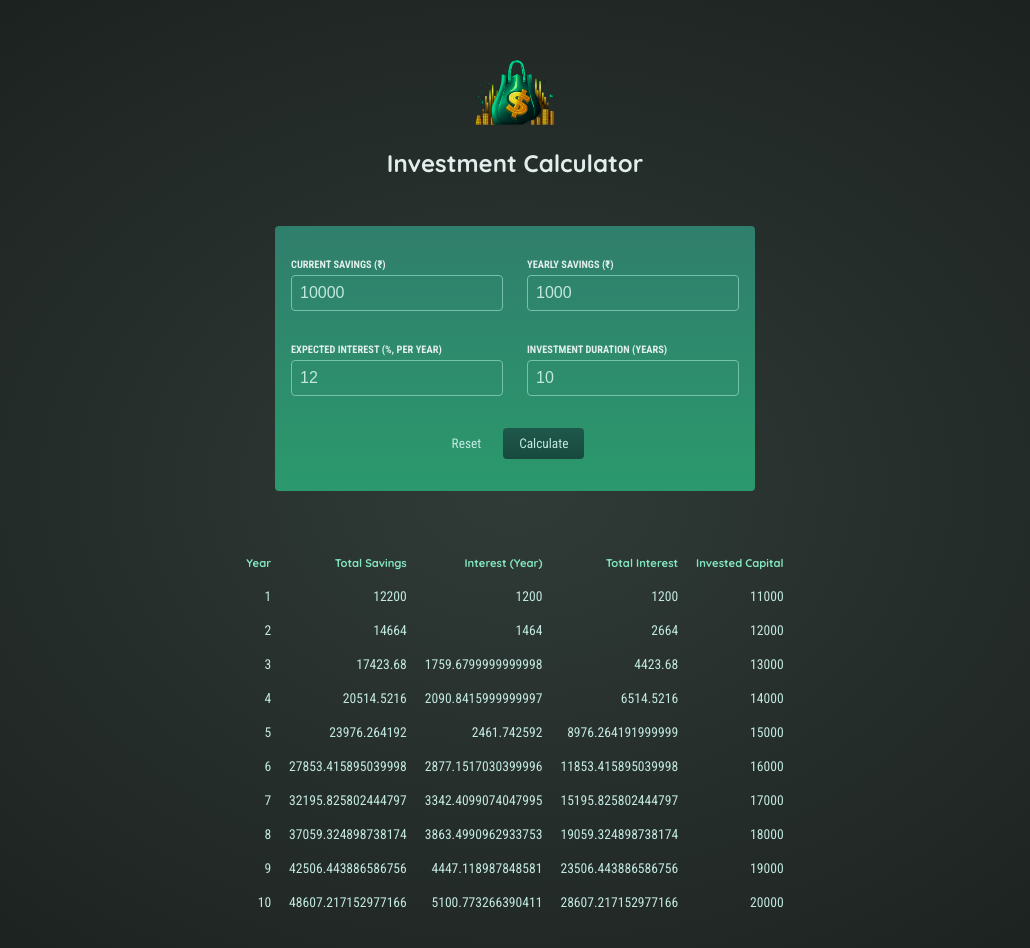
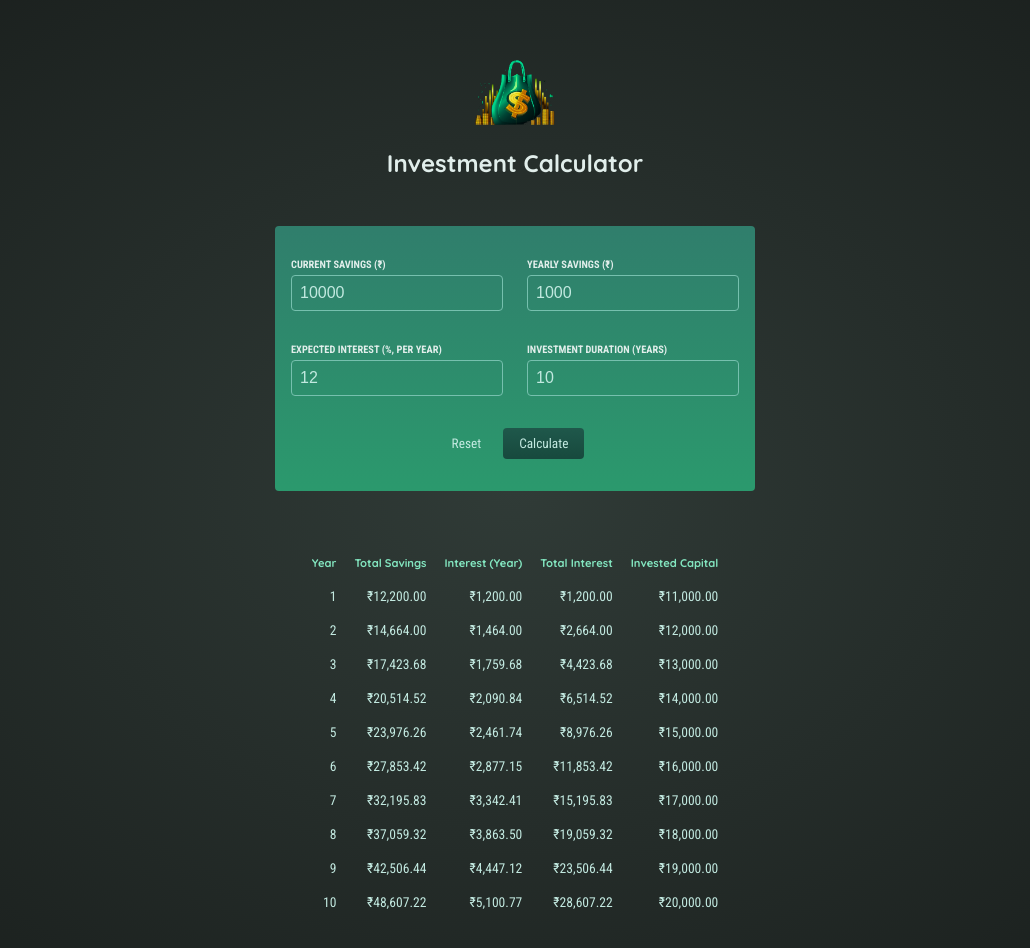
Before and after one commit to vaibhavc2/investment-project, a React app: page / in a window 1280 px wide. Both pictures are taken after a click on the button "Calculate". Shown: the top 948 px of the page, without its empty margins (125-1155 px from the left). Built offline with nearby package versions, Linux system fonts and the light colour scheme; the HTML template or start-up script is replaced by a standard one.

Commit message:
fix some issues

```diff
--- a/src/components/home/Home.jsx
+++ b/src/components/home/Home.jsx
@@ -13,10 +13,11 @@ const Home = () => {
   const yearlyData = [];
 
   if (userInput) {
-    let currentSavings = userInput["current-savings"];
-    const yearlyContribution = userInput["yearly-contribution"];
-    const expectedReturn = userInput["expected-return"] / 100;
-    const duration = userInput["duration"];
+    let currentSavings = +userInput["current-savings"];
+    const yearlyContribution = +userInput["yearly-contribution"];
+    const expectedReturn = +userInput["expected-return"] / 100;
+    const duration = +userInput["duration"];
+    // The + sign before userInput is used to typecast or convert the values retrieved from the userInput object to numbers.
 
     for (let i = 0; i < duration; i++) {
       const yearlyInterest = currentSavings * expectedReturn;
--- a/src/components/home/ResultsTable.jsx
+++ b/src/components/home/ResultsTable.jsx
@@ -1,6 +1,7 @@
 import React from "react";
 import { initialUserInput } from "./Form";
 import { v4 as uuidv4 } from "uuid";
+import { currencyFormatFunction } from "../../functions/currencyFormatter";
 
 const ResultsTable = ({ yearlyData }) => {
   const initialInvestment = initialUserInput["current-savings"];
@@ -21,15 +22,21 @@ const ResultsTable = ({ yearlyData }) => {
           {yearlyData.map((i) => (
             <tr key={uuidv4()}>
               <td key={uuidv4()}>{i.year}</td>
-              <td key={uuidv4()}>{i.savingsEndOfYear}</td>
-              <td key={uuidv4()}>{i.yearlyInterest}</td>
               <td key={uuidv4()}>
-                {i.savingsEndOfYear -
-                  initialInvestment -
-                  i.yearlyContribution * i.year}
+                {currencyFormatFunction(i.savingsEndOfYear)}
+              </td>
+              <td key={uuidv4()}>{currencyFormatFunction(i.yearlyInterest)}</td>
+              <td key={uuidv4()}>
+                {currencyFormatFunction(
+                  i.savingsEndOfYear -
+                    initialInvestment -
+                    i.yearlyContribution * i.year
+                )}
               </td>
               <td key={uuidv4()}>
-                {initialInvestment + i.yearlyContribution * i.year}
+                {currencyFormatFunction(
+                  initialInvestment + i.yearlyContribution * i.year
+                )}
               </td>
             </tr>
           ))}
--- /dev/null
+++ b/src/functions/currencyFormatter.js
@@ -0,0 +1,9 @@
+const currencyFormatFunction = (value) =>
+  new Intl.NumberFormat("en-IN", {
+    style: "currency",
+    currency: "INR",
+    minimumFractionDigits: 2,
+    maximumFractionDigits: 2
+  }).format(value);
+
+export { currencyFormatFunction };
```
